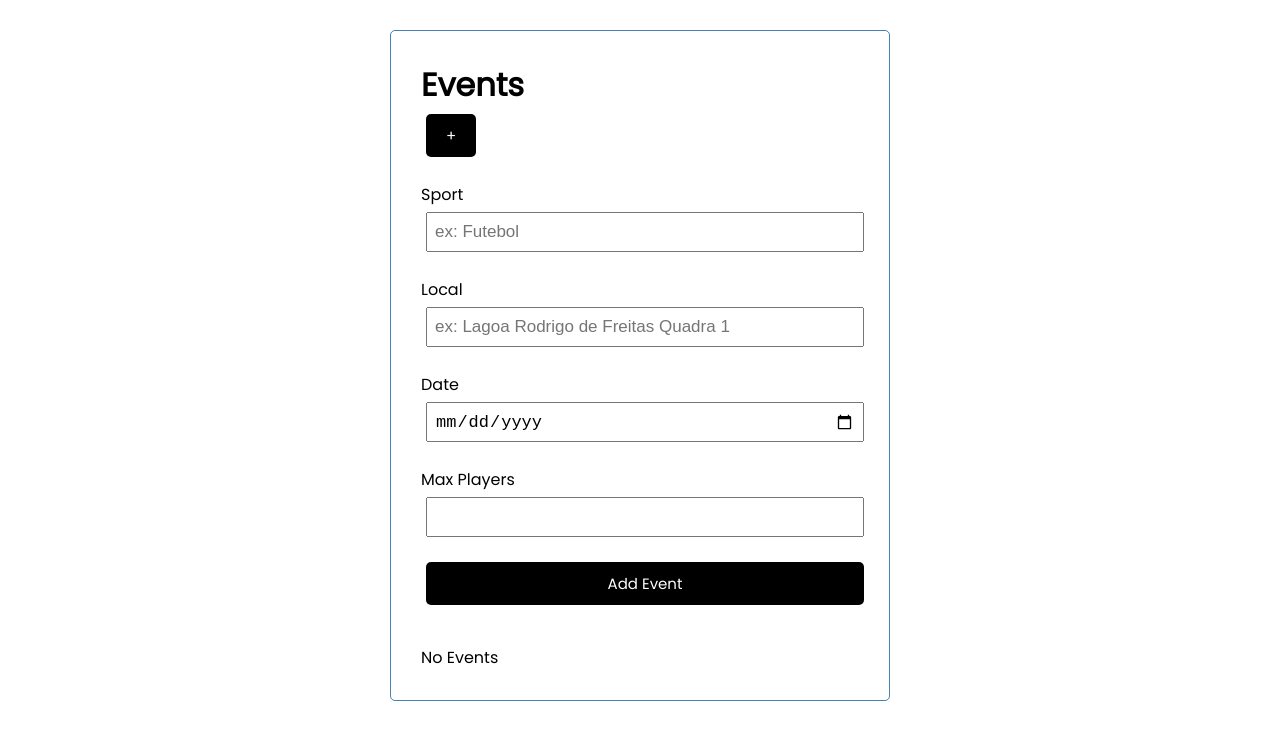
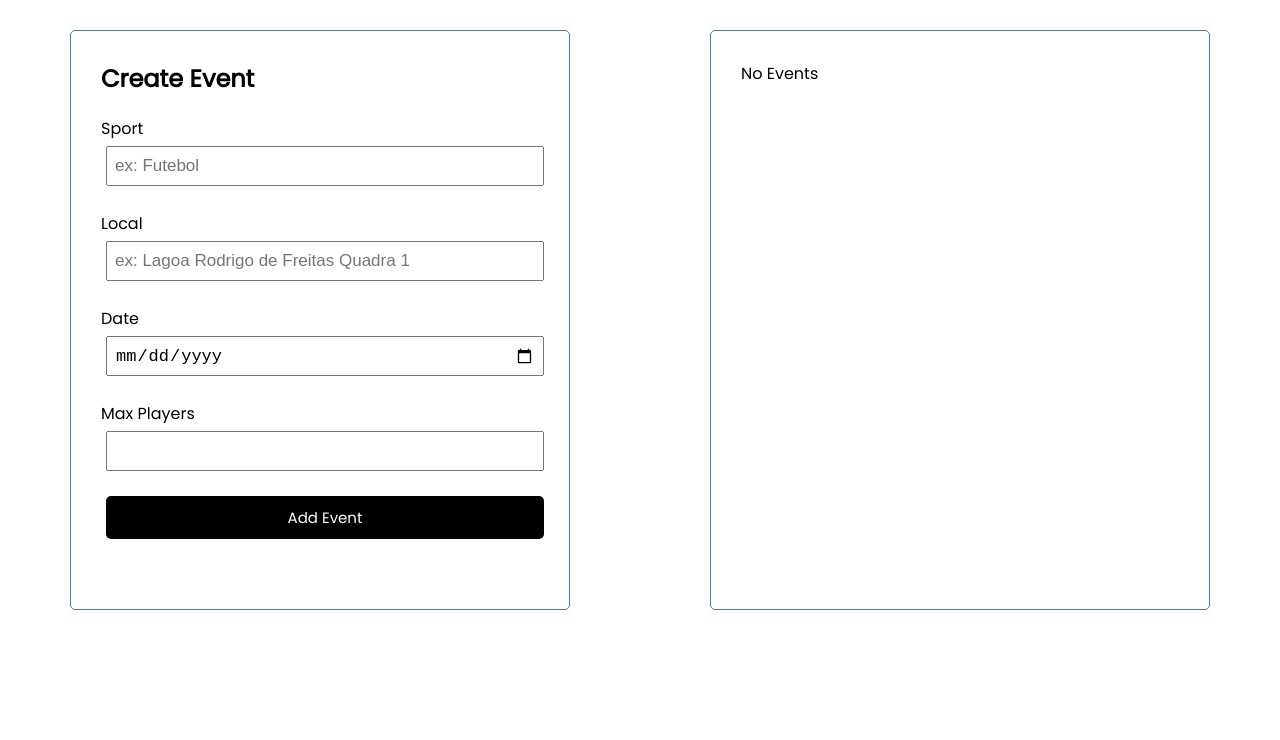
Before and after one commit to bernardoco/move-up, a React (Create React App) app in the folder frontend/: page / in a window 1280 px wide. Shown: the top 740 px of the page. Built offline with nearby package versions, Linux system fonts and the light colour scheme; no server answers.

Commit message:
improve frontend layout

```diff
--- a/frontend/src/App.js
+++ b/frontend/src/App.js
@@ -25,6 +25,13 @@ function App() {
       })
     }
 
+  const updateEvent = (id) => {
+    EventsDataService.updateEvent(id)
+      .then(() => {
+        retrieveEvents()
+      })
+  }
+
   const retrieveEvents = () => {
     EventsDataService.getAll()
       .then(response => {
@@ -47,11 +54,15 @@ function App() {
 
 
   return (
-    <div className="container">
-      <Header />
-      <AddEvent onAdd={addEvent}/>
-      {events.length > 0 ? <Events events={events} onDelete={deleteEvent}/> : 'No Events'}
-    </div>
+    <section className='container'>
+      <div className="add-event-comp">
+        <Header />
+        <AddEvent onAdd={addEvent}/>
+      </div>
+      <div className='events-comp'>
+        {events.length > 0 ? <Events events={events} onClick={updateEvent} onDelete={deleteEvent}/> : 'No Events'}
+      </div>
+    </section>
   );
 }
 
--- a/frontend/src/components/Header.js
+++ b/frontend/src/components/Header.js
@@ -1,16 +1,7 @@
-import Button from './Button'
-
 const Header = () => {
-    const onClick = () => {
-        console.log('Click')
-    }
-
     return (
         <header>
-            <h1>Events</h1>
-            <Button text='+'
-                onClick={onClick}
-            />
+            <h1>Create Event</h1>
         </header>
     )
 }
--- a/frontend/src/index.css
+++ b/frontend/src/index.css
@@ -11,6 +11,10 @@ body {
 }
 
 .container {
+  display: flex;
+}
+
+.add-event-comp {
   max-width: 500px;
   margin: 30px auto;
   overflow: auto;
@@ -18,6 +22,18 @@ body {
   border: 1px solid steelblue;
   padding: 30px;
   border-radius: 5px;
+  flex: 0 0 65%;
+}
+
+.events-comp {
+  max-width: 500px;
+  margin: 30px auto;
+  overflow: auto;;
+  min-height: 300px;
+  border: 1px solid steelblue;
+  padding: 30px;
+  border-radius: 5px;
+  flex: 1;
 }
 
 .header {
```
